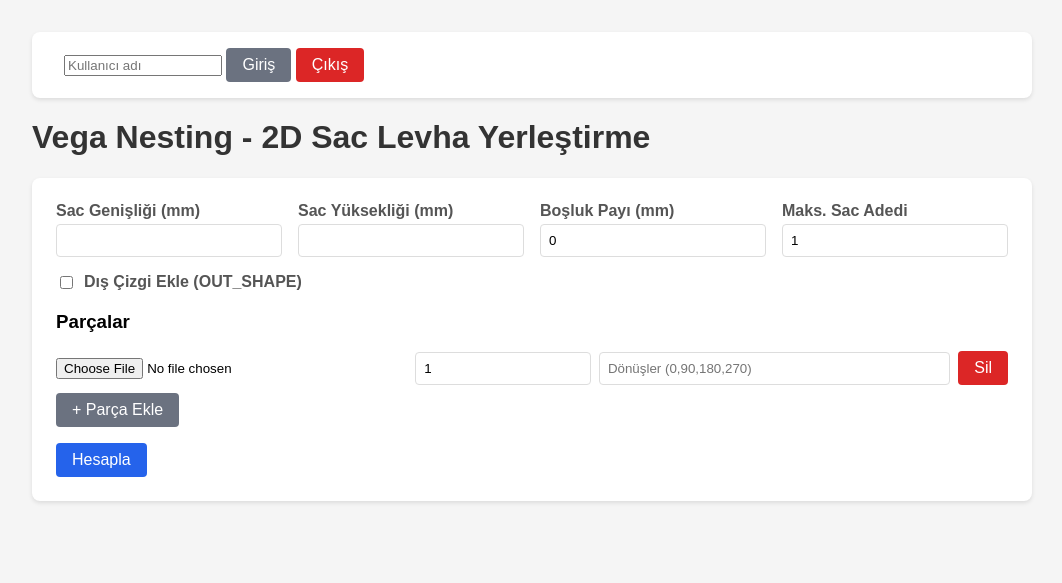
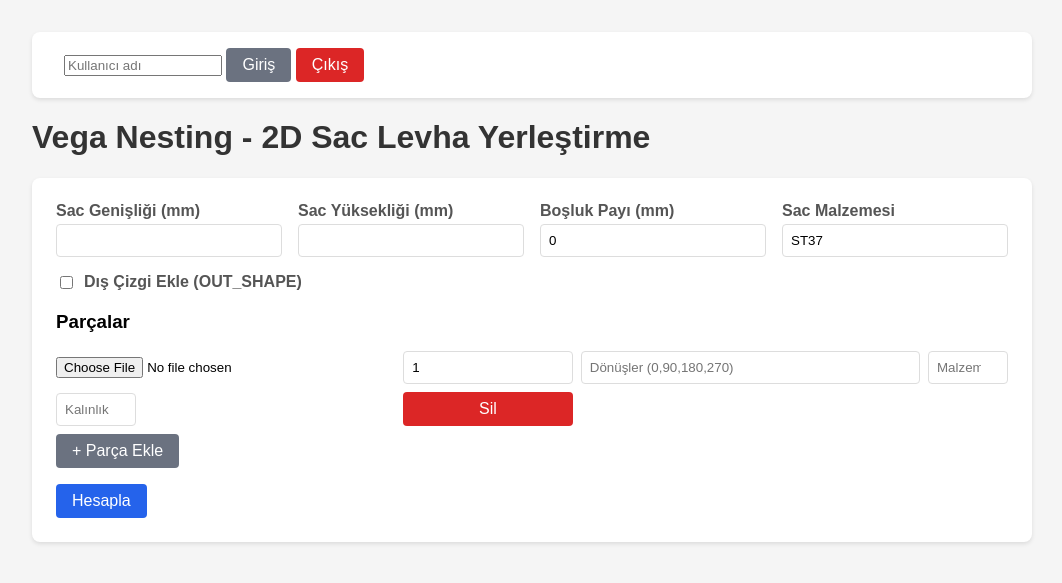
Before and after one commit to sngzege/vega-nesting, a FastAPI app: page / in a window 1280 px wide. Shown: the top 583 px of the page, without its empty margins (108-1170 px from the left). Run offline with FastAPI, Linux system fonts and the light colour scheme.

Commit message:
feat: frontend sheet material, per-file overrides, ZIP download, calculated sheet count

```diff
--- a/server/app/templates/index.html
+++ b/server/app/templates/index.html
@@ -42,10 +42,20 @@
                 <input type="number" id="space" name="space" step="0.1" value="0">
             </div>
             <div>
-                <label for="sheetCount">Maks. Sac Adedi</label>
-                <input type="number" id="sheetCount" name="sheetCount" step="1" value="1" min="1">
+                <label for="sheetMaterial">Sac Malzemesi</label>
+                <input type="text" id="sheetMaterial" name="sheetMaterial" list="materialList" value="ST37" placeholder="ST37">
+            </div>
+            <div style="display:none;">
+                <input type="hidden" id="sheetCount" name="sheetCount" value="9999">
             </div>
         </div>
+
+        <datalist id="materialList">
+            <option value="ST37">
+            <option value="ST52">
+            <option value="ALM">
+            <option value="304">
+        </datalist>
 
         <div class="form-row">
             <div style="display:flex; align-items:center; gap:0.5rem;">
@@ -61,6 +71,8 @@
                     <input type="file" name="files" accept=".dxf" required>
                     <input type="number" name="count" value="1" min="1" placeholder="Adet">
                     <input type="text" name="rotations" placeholder="Dönüşler (0,90,180,270)">
+                    <input type="text" name="material" placeholder="Malzeme" list="materialList" style="width:80px;">
+                    <input type="text" name="thickness" placeholder="Kalınlık" style="width:80px;">
                     <button type="button" class="danger" onclick="removeRow(this)">Sil</button>
                 </div>
             </div>
@@ -188,7 +200,7 @@
                 document.getElementById('sheetWidth').value = data.project.sheet_width;
                 document.getElementById('sheetHeight').value = data.project.sheet_height;
                 document.getElementById('space').value = data.project.space;
-                document.getElementById('sheetCount').value = data.project.sheet_count;
+                document.getElementById('sheetMaterial').value = data.project.sheet_material || 'ST37';
                 document.getElementById('addOutShape').checked = !!data.project.add_out_shape;
                 document.getElementById('projectName').value = data.project.name;
 
@@ -198,7 +210,10 @@
                 list.innerHTML = '';
                 data.files.forEach(f => {
                     const li = document.createElement('li');
-                    li.innerHTML = `<strong>${escapeHtml(f.filename)}</strong> - Adet: ${f.count} - Dönüşler: ${Array.isArray(f.rotations) ? f.rotations.join(',') : ''}`;
+                    const mat = f.material || '';
+                    const thick = f.thickness || '';
+                    const details = [mat, thick].filter(Boolean).join(' - ');
+                    li.innerHTML = `<strong>${escapeHtml(f.filename)}</strong> - Adet: ${f.count}${details ? ' - ' + details : ''}`;
                     list.appendChild(li);
                 });
 
@@ -240,6 +255,8 @@
                     <input type="file" name="files" accept=".dxf" required>
                     <input type="number" name="count" value="1" min="1" placeholder="Adet">
                     <input type="text" name="rotations" placeholder="Dönüşler (0,90,180,270)">
+                    <input type="text" name="material" placeholder="Malzeme" list="materialList" style="width:80px;">
+                    <input type="text" name="thickness" placeholder="Kalınlık" style="width:80px;">
                     <button type="button" class="danger" onclick="removeRow(this)">Sil</button>
                 </div>
             `;
@@ -253,6 +270,8 @@
                 <input type="file" name="files" accept=".dxf" required>
                 <input type="number" name="count" value="1" min="1" placeholder="Adet">
                 <input type="text" name="rotations" placeholder="Dönüşler (0,90,180,270)">
+                <input type="text" name="material" placeholder="Malzeme" list="materialList" style="width:80px;">
+                <input type="text" name="thickness" placeholder="Kalınlık" style="width:80px;">
                 <button type="button" class="danger" onclick="removeRow(this)">Sil</button>
             `;
             container.appendChild(div);
@@ -274,21 +293,26 @@
             lastSheetWidth = parseFloat(formData.get('sheetWidth'));
             lastSheetHeight = parseFloat(formData.get('sheetHeight'));
             const space = formData.get('space');
-            const sheetCount = formData.get('sheetCount');
+            const sheetMaterial = formData.get('sheetMaterial') || 'ST37';
             const addOutShape = formData.has('addOutShape');
 
             const files = formData.getAll('files');
             const counts = formData.getAll('count');
             const rotations = formData.getAll('rotations');
+            const materials = formData.getAll('material');
+            const thicknesses = formData.getAll('thickness');
 
             const fd = new FormData();
             fd.append('sheetWidth', lastSheetWidth);
             fd.append('sheetHeight', lastSheetHeight);
             fd.append('space', space);
-            fd.append('sheetCount', sheetCount);
+            fd.append('sheetCount', '9999');
+            fd.append('sheetMaterial', sheetMaterial);
             fd.append('addOutShape', addOutShape ? 'true' : 'false');
             fd.append('counts', JSON.stringify(counts.map(Number)));
             fd.append('rotations', JSON.stringify(rotations.map(r => r ? r.split(',').map(Number) : [])));
+            fd.append('fileMaterials', JSON.stringify(materials));
+            fd.append('fileThicknesses', JSON.stringify(thicknesses));
 
             const activeProjectId = localStorage.getItem(activeProjectIdKey);
             if (activeProjectId) {
@@ -401,7 +425,7 @@
             let html = `<div class="result-item success"><strong>Tamamlandı</strong><br>`;
             html += `İstenen: ${stats.requested} parça<br>`;
             html += `Yerleştirilen: ${stats.placed} parça<br>`;
-            html += `Kullanılan sac: ${stats.sheet_count} adet<br>`;
+            html += `Gereken Sac Adedi: ${stats.sheet_count} adet<br>`;
             if (!stats.is_all_placed) {
                 html += `<span style="color:#dc2626">Uyarı: Tüm parçalar yerleştirilemedi!</span>`;
             }
@@ -422,6 +446,10 @@
                 html += `<button type="button" class="primary" onclick="downloadWithName('${jobId}', '${f}', ${sheetNum})">İndir (DXF)</button>`;
                 html += `</div></div>`;
             });
+
+            html += `<div class="result-item">`;
+            html += `<button type="button" class="secondary" onclick="downloadAll('${jobId}')">Tümünü İndir (ZIP)</button>`;
+            html += `</div>`;
 
             container.innerHTML = html;
 
@@ -464,6 +492,10 @@
             document.body.removeChild(link);
         }
 
+        function downloadAll(jobId) {
+            window.location.href = `/api/result/${jobId}/all`;
+        }
+
         loadUser();
     </script>
 </body>
```
